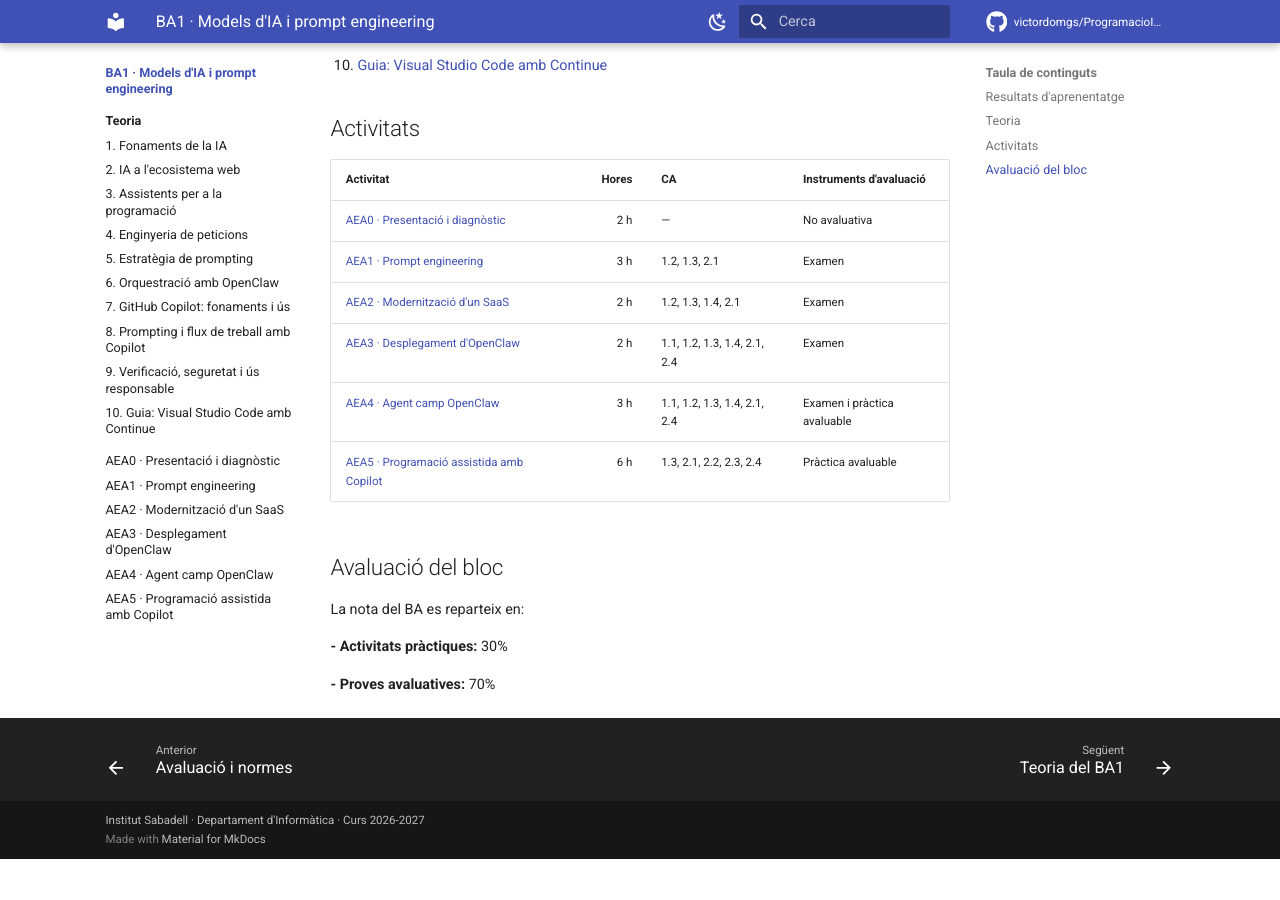
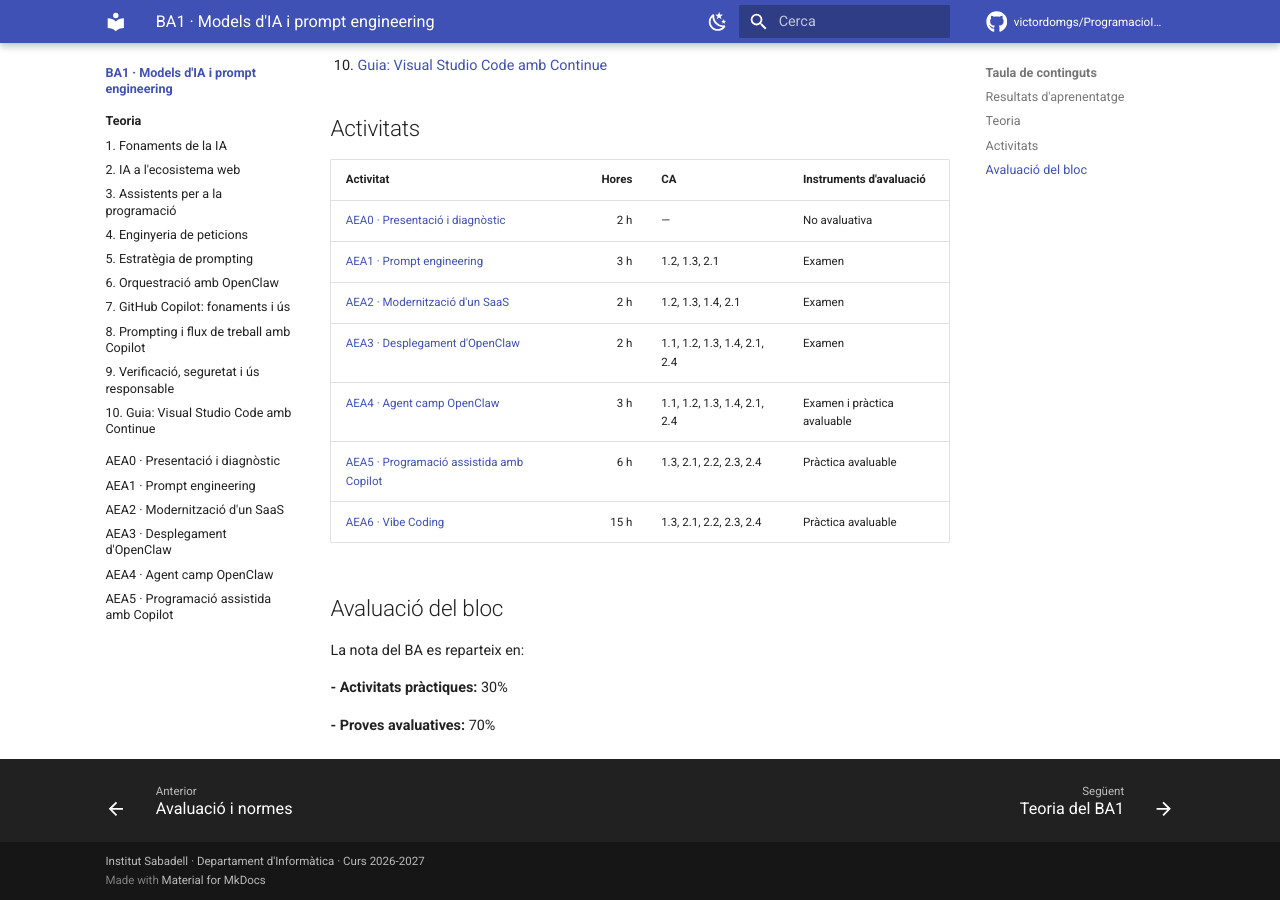
Before and after one commit to victordomgs/ProgramacioIADAW, an MkDocs documentation site: the page built from docs/ba1/index.md, in a window 1280 px wide and 900 px high, scrolled down 770 px. Built offline with MkDocs 1.6.1 and Material for MkDocs 9.7.7, drawn with Linux system fonts in a browser that asks for light colours; comment, search, counter and statistics services are not loaded; before the commit the page ends 1629 px from its top, so only the background shows below that.

Commit message:
Add AEA6 Vibe Coding to index.md

```diff
--- a/docs/ba1/index.md
+++ b/docs/ba1/index.md
@@ -32,6 +32,7 @@ Els temes de teoria del bloc es troben a la pàgina de [Teoria](teoria/index.md)
 | [AEA3 · Desplegament d'OpenClaw](aea03-desplegament-openclaw/index.md) | 2 h | 1.1, 1.2, 1.3, 1.4, 2.1, 2.4 | Examen |
 | [AEA4 · Agent camp OpenClaw](aea04-agent-openclaw/index.md) | 3 h | 1.1, 1.2, 1.3, 1.4, 2.1, 2.4 | Examen i pràctica avaluable |
 | [AEA5 · Programació assistida amb Copilot](aea05-copilot/index.md) | 6 h | 1.3, 2.1, 2.2, 2.3, 2.4 | Pràctica avaluable |
+| [AEA6 · Vibe Coding](aea06-vibe-coding/index.md) | 15 h | 1.3, 2.1, 2.2, 2.3, 2.4 | Pràctica avaluable |
 
 ## Avaluació del bloc
 
```
